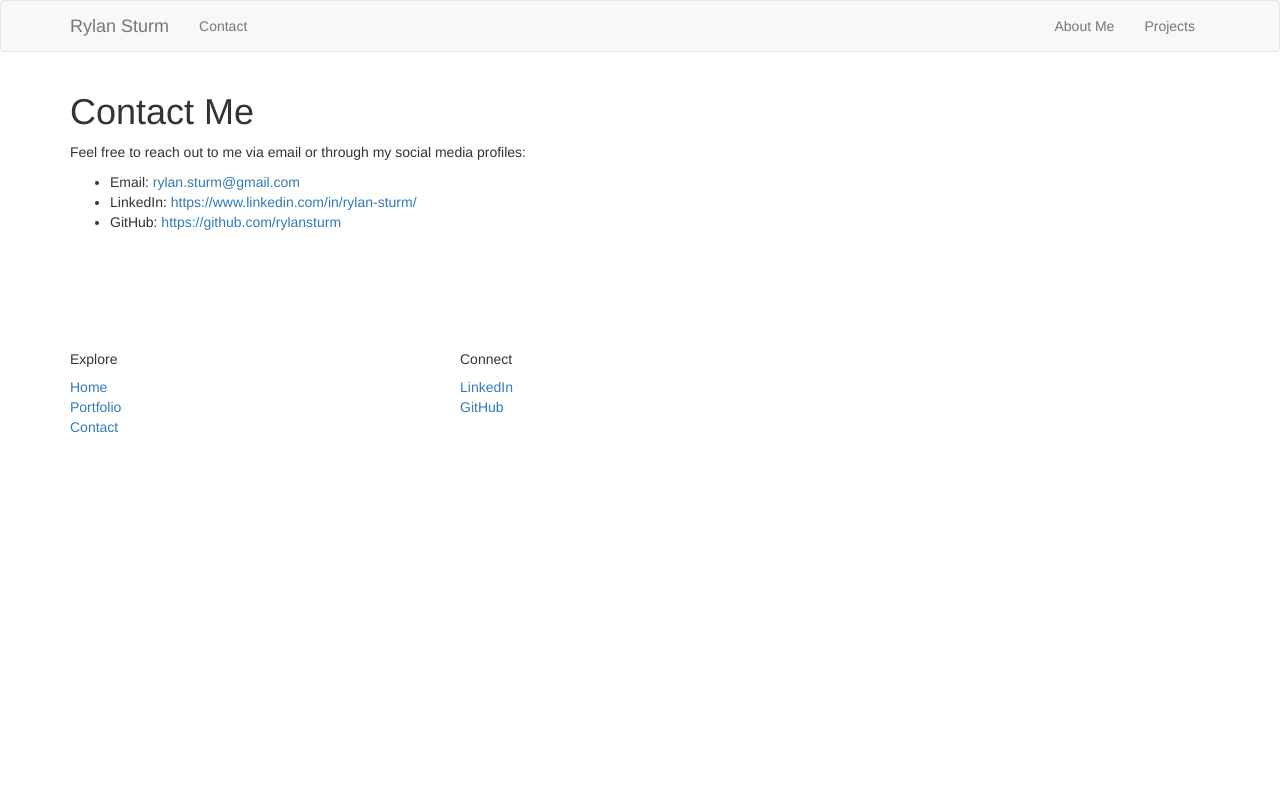
After one commit to rylansturm/GaragePi, a Flask app: page /contact in a window 1280 px wide. The commit adds this page. Run offline with Flask 3, Linux system fonts and the light colour scheme; some libraries are stand-ins or nearby versions.

Commit message:
Added info to /index and added background image; Added /contact; Added footer; Added custom css file;

```diff
--- a/app/routes.py
+++ b/app/routes.py
@@ -57,6 +57,10 @@ def register():
 @app.route('/about')
 def about():
     return render_template('about.html', title='More About Rylan')
+
+@app.route('/contact')
+def contact():
+    return render_template('contact.html', title='Contact Rylan')
 
 @app.route('/portfolio')
 def portfolio():
--- /dev/null
+++ b/app/static/css/styles.css
@@ -0,0 +1,32 @@
+.index-bg {
+    background-image: linear-gradient(rgba(0, 0, 0, 0.15), rgba(0, 0, 0, 1.5)), url('../background.jpg');
+    background-size: cover;
+    background-attachment: fixed;
+    height: 50vh;
+    justify-content: center;
+    align-items: center;
+    color: #fff;
+    text-align: right;
+    text-shadow: 2px 2px #000;
+}
+
+html, body {
+    height: 100vh;
+}
+
+.intro-text {
+
+}
+
+.pre-footer-wrapper {
+    min-height: 100%;
+    padding-bottom: 100px;
+}
+
+footer {
+    position: relative;
+    height: 100px;
+    bottom: 0;
+    left: 0;
+    right: 0;
+}
--- a/app/templates/base.html
+++ b/app/templates/base.html
@@ -7,7 +7,10 @@
     Rylan Sturm
     {% endif %}
 {% endblock %}
-
+{% block styles %}
+{{super()}}
+<link rel="stylesheet" href="static/css/styles.css">
+{% endblock %}
 {% block navbar %}
     <nav class="navbar navbar-default">
         <div class="container">
@@ -21,6 +24,9 @@
                 <a class="navbar-brand" href="{{ url_for('index') }}">Rylan Sturm</a>
             </div>
             <div class="collapse navbar-collapse" id="bs-example-navbar-collapse-1">
+                <ul class="nav navbar-nav navbar-left">
+                    <li><a href="{{ url_for('contact') }}">Contact</a></li>
+                </ul>
                 <ul class="nav navbar-nav navbar-right">
                     <li><a href="{{ url_for('about') }}">About Me</a></li>
                     <li><a href="{{ url_for('portfolio') }}">Projects</a></li>
@@ -44,8 +50,39 @@
             {% endfor %}
         {% endif %}
         {% endwith %}
-        {% block app_content %}{% endblock %}
+        <div class="pre-footer-wrapper">{% block app_content %}{% endblock %}</div>
     </div>
 {% block footer %}
+<footer class="bg-light py-3">
+  <div class="container">
+    <div class="row">
+      <div class="col-md-4">
+        <h5>Explore</h5>
+        <ul class="list-unstyled">
+          <li><a href="/">Home</a></li>
+          <li><a href="{{ url_for('portfolio') }}">Portfolio</a></li>
+          <li><a href="{{ url_for('contact') }}">Contact</a></li>
+        </ul>
+      </div>
+      <div class="col-md-4">
+        <h5>Connect</h5>
+        <ul class="list-unstyled">
+          <li><a href="https://www.linkedin.com/in/rylan-sturm">LinkedIn</a></li>
+          <li><a href="https://www.github.com/rylansturm">GitHub</a></li>
+        </ul>
+      </div>
+      <!--
+      <div class="col-md-4">
+        <h5>Legal</h5>
+        <ul class="list-unstyled">
+          <li><a href="/terms">Terms and Conditions</a></li>
+          <li><a href="/privacy">Privacy Policy</a></li>
+          <li><a href="/cookies">Cookie Policy</a></li>
+        </ul>
+      </div>
+      -->
+    </div>
+  </div>
+</footer>
 {% endblock footer %}
 {% endblock content %}
--- /dev/null
+++ b/app/templates/contact.html
@@ -0,0 +1,11 @@
+{% extends "base.html" %}
+
+{% block app_content %}
+    <h1>Contact Me</h1>
+    <p>Feel free to reach out to me via email or through my social media profiles:</p>
+    <ul>
+      <li>Email: <a href="mailto:rylan.sturm@gmail.com">rylan.sturm@gmail.com</a></li>
+      <li>LinkedIn: <a href="https://www.linkedin.com/in/rylan-sturm/">https://www.linkedin.com/in/rylan-sturm/</a></li>
+      <li>GitHub: <a href="https://github.com/rylansturm">https://github.com/rylansturm</a></li>
+    </ul>
+{% endblock %}
```
Also changed, not shown: app/templates/index.html (+19 -8 lines).
